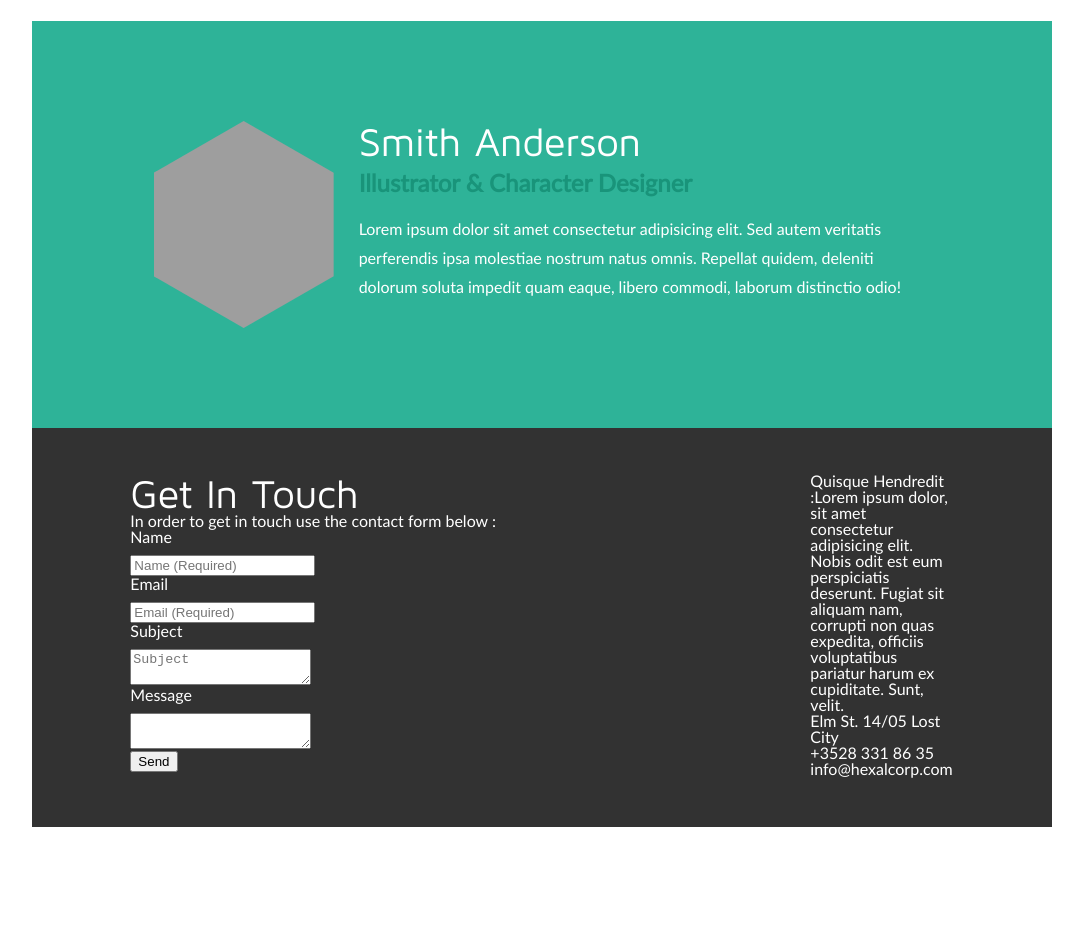
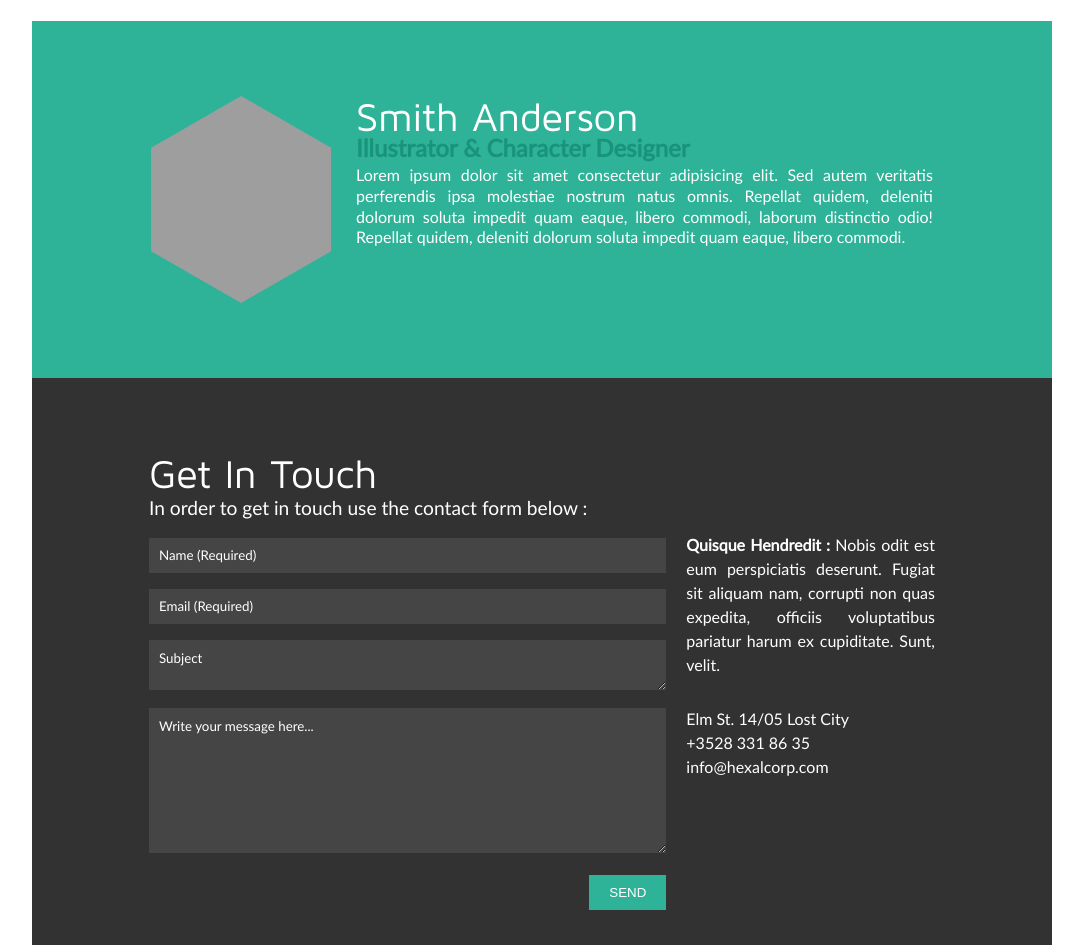
Before and after one commit to stephaniearlt/Hexal, a plain HTML site: page index.html in a window 1280 px wide. Shown: the part 820-1765 px from the top of the page, without its empty margins (98-1181 px from the left). Before the commit the page ends 1647 px from the top, so only its background shows below. Drawn offline with Linux system fonts and the light colour scheme; grey boxes are pictures that could not be loaded.

Commit message:
Update Contact

```diff
--- a/index.html
+++ b/index.html
@@ -91,9 +91,11 @@
             <p class="subtitle-description">Illustrator & Character Designer</p>
             <p class="txt-description">
               Lorem ipsum dolor sit amet consectetur adipisicing elit. Sed autem
-              veritatis perferendis ipsa molestiae nostrum natus omnis. Repellat
+              veritatis perferendis ipsa molestiae nostrum natus omnis.  Repellat
               quidem, deleniti dolorum soluta impedit quam eaque, libero
-              commodi, laborum distinctio odio!
+              commodi, laborum distinctio odio! Repellat
+              quidem, deleniti dolorum soluta impedit quam eaque, libero
+              commodi.
             </p>
           </div>
           <div class="social-icons">
@@ -138,18 +140,17 @@
               ></textarea>
 
               <label for="msg">Message</label>
-              <textarea id="msg" name="user_message"></textarea>
+              <textarea id="msg" name="user_message" placeholder="Write your message here..."></textarea>
             </form>
-            <div class="button">
-              <button type="submit">Send</button>
+            <div class="btn-form">
+              <button class="button" type="submit">Send</button>
             </div>
           </div>
         </div>
         <div class="info">
           <div class="info-contact">
             <p>
-              <span>Quisque Hendredit :</span>Lorem ipsum dolor, sit amet
-              consectetur adipisicing elit. Nobis odit est eum perspiciatis
+              <span>Quisque Hendredit :</span> Nobis odit est eum perspiciatis
               deserunt. Fugiat sit aliquam nam, corrupti non quas expedita,
               officiis voluptatibus pariatur harum ex cupiditate. Sunt, velit.
             </p>
--- a/style.css
+++ b/style.css
@@ -147,8 +147,8 @@ h2 {
     display: flex;
     justify-content: center;
     background-color: var(--couleur-principale);
-    padding-top: 100px;
-    padding-bottom: 100px;
+    padding-top: 75px;
+    padding-bottom: 75px;
 }
 
 .polygon-about {
@@ -168,7 +168,7 @@ h2 {
 }
 
 .description {
-    flex: 0 0 58.5%;
+    flex: 0 0 59%;
     /* Réduit la largeur de la partie description à 58.5% de l'espace disponible */
     display: flex;
     justify-content: space-between;
@@ -183,20 +183,17 @@ h2 {
     padding-left: 25px;
 }
 
-.title-description {
-    padding-bottom: 10px;
-}
-
 .subtitle-description {
     color: #19947a;
     font-weight: bold;
     font-size: 1.5rem;
-    padding-bottom: 20px;
+    padding-bottom: 5px;
 }
 
 .txt-description {
-    line-height: 1.8;
+    line-height: 1.3;
     /* Hauteur de ligne */
+    text-align: justify;
 }
 
 /* .icon1::after {
@@ -206,18 +203,22 @@ Ajouter autres propriétés CSS style icône : taille, couleur, etc. */
 
 /* Contact */
 
+/* Pour le formulaire */
+
 .contact {
     background-color: var(--couleur-secondaire);
-    display: flex;
-    justify-content: center;
-    padding-top: 45px;
-    padding-bottom: 50px;
-    padding-left: 170px;
+    display: grid;
+    grid-template-columns: 2fr 1fr;
+    padding: 75px 117px;
+    grid-gap: 40px;
 }
 
-.contact-form {
-    flex: 0 0 80%;
-    /* Réduit la largeur de la partie description à 58.5% de l'espace disponible */
+.title-contact {
+    padding-bottom: 5px;
+}
+.subtitle-contact {
+    font-size: 1.2rem;
+    padding-bottom: 5px;
 }
 
 .form {
@@ -227,14 +228,60 @@ Ajouter autres propriétés CSS style icône : taille, couleur, etc. */
 }
 
 /* Style pour les étiquettes et les champs de saisie du formulaire */
+form {
+    margin-bottom: 15px;
+}
+
 label {
     display: block;
-    margin-bottom: 10px;
-    color: white;
+    visibility: hidden;
+    /* Pour cacher le label */
 }
 
+input,
+textarea {
+    width: 100%;
+    padding: 10px;
+    background-color: #454545;
+    border: none;
+}
+
+::placeholder {
+    color: white;
+    font-family: 'Lato';
+}
+
+#msg {
+    height: 125px;
+}
+
+.btn-form {
+    position: relative;
+}
+
+.button {
+    position: absolute;
+    top: 5px;
+    right: -20px;
+    background-color: var(--couleur-principale);
+    border: none;
+    color: white;
+    text-transform: uppercase;
+    padding: 10px 20px;
+}
+
+/* Pour les informations complémentaires */
+
 .info {
-    flex: 1;
-    /* Prend tout l'espace disponible */
-    padding-right: 171px;
+    line-height: 1.5;
+    text-align: justify;
+    padding-top: 80px;
 }
+
+.info-contact {
+    padding-bottom: 30px;
+}
+
+span {
+    font-weight: bold;
+}
```
